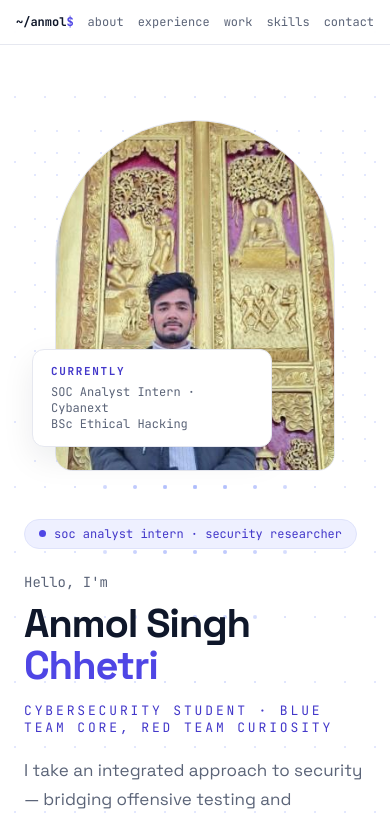
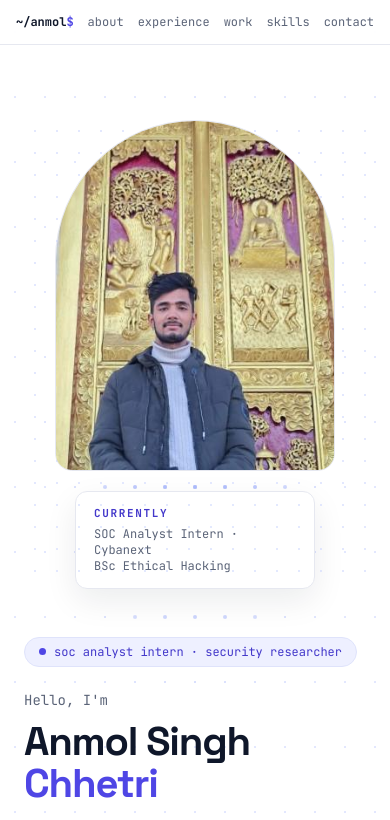
Before and after one commit to anmol-chhetri-G/portfolio, a React (Vite) app: page / in a window 390 px wide. Shown: the top 820 px of the page. Built offline with nearby package versions, Linux system fonts and the light colour scheme.

Commit message:
hero card below arch, no photo overlap

```diff
--- a/src/styles/global.css
+++ b/src/styles/global.css
@@ -298,7 +298,9 @@ h2 {
 .hero-visual {
   position: relative;
   display: flex;
-  justify-content: center;
+  flex-direction: column;
+  align-items: center;
+  gap: 20px;
 }
 
 .arch {
@@ -333,9 +335,6 @@ h2 {
 }
 
 .hero-card {
-  position: absolute;
-  left: 0;
-  bottom: 48px;
   background: var(--panel);
   border: 1px solid var(--line);
   border-radius: 12px;
@@ -743,11 +742,6 @@ footer {
     width: min(72vw, 300px);
   }
 
-  .hero-card {
-    left: 8px;
-    bottom: 24px;
-  }
-
   .about-grid {
     grid-template-columns: 1fr;
   }
```
